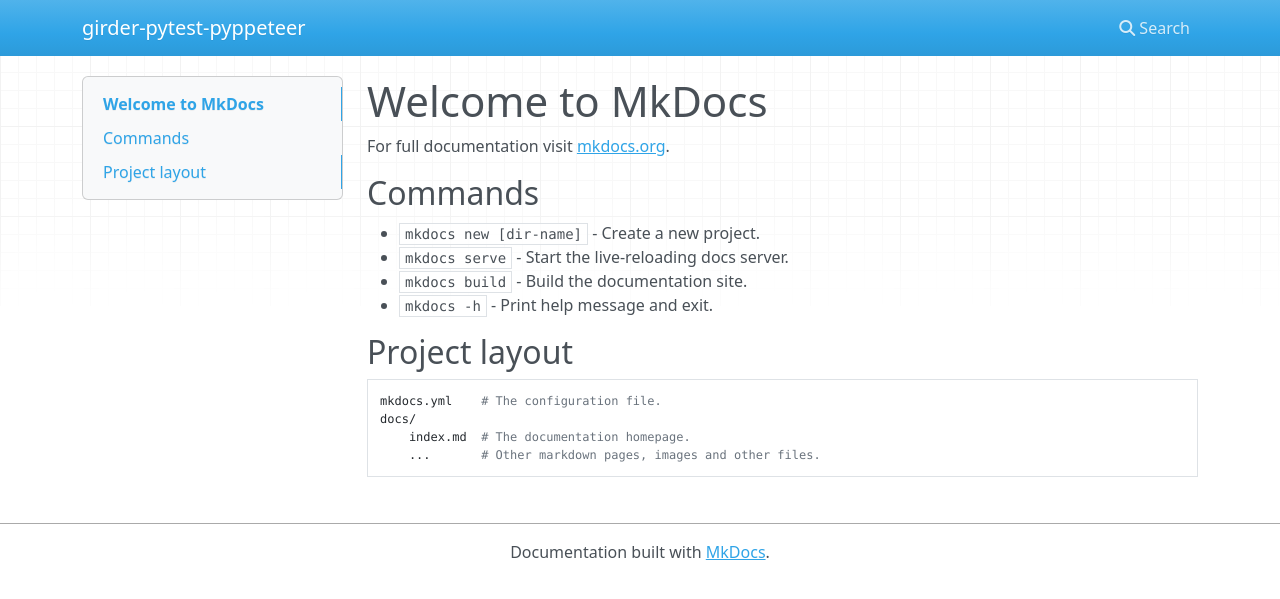
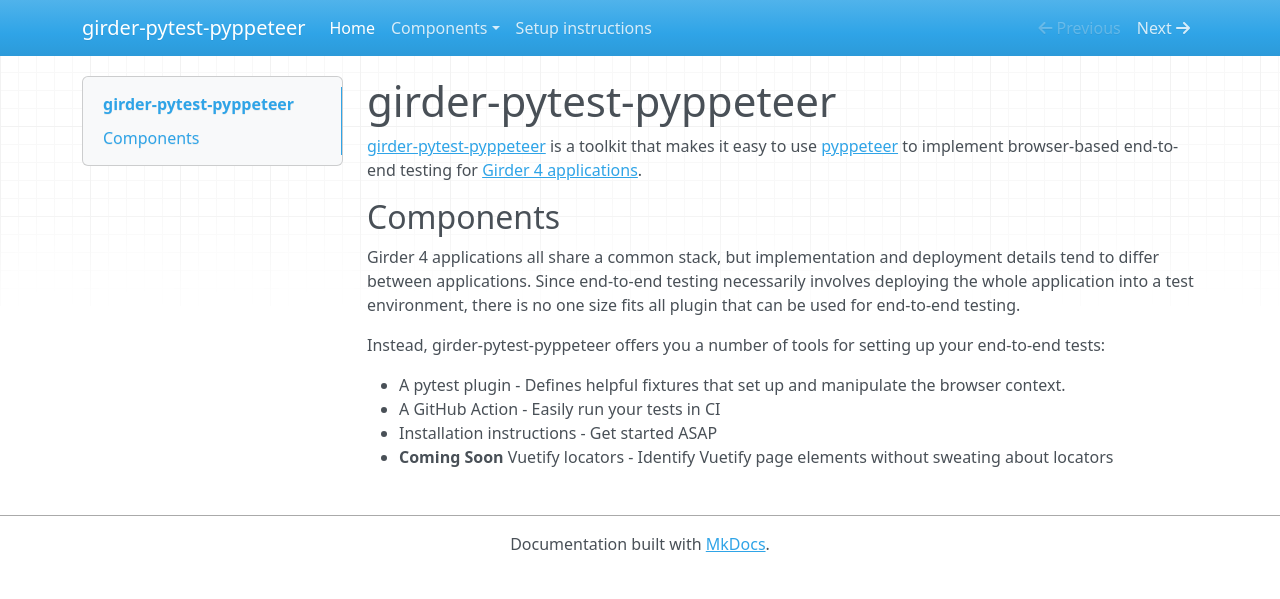
Before and after one commit to dchiquito/girder-4-pyppeteer-test, an MkDocs documentation site: the page built from docs/index.md, in a window 1280 px wide. Shown: the top 599 px of the page. Built offline with MkDocs 1.6.1, drawn with Linux system fonts in a browser that asks for light colours; nearby versions of some CDN libraries.

```diff
--- a/docs/index.md
+++ b/docs/index.md
@@ -1,17 +1,13 @@
-# Welcome to MkDocs
+# girder-pytest-pyppeteer
 
-For full documentation visit [mkdocs.org](https://www.mkdocs.org).
+[girder-pytest-pyppeteer](https://github.com/girder/girder-pytest-pyppeteer) is a toolkit that makes it easy to use [pyppeteer](https://github.com/pyppeteer/pyppeteer) to implement browser-based end-to-end testing for [Girder 4 applications](https://github.com/girder/cookiecutter-girder-4).
 
-## Commands
+## Components
+Girder 4 applications all share a common stack, but implementation and deployment details tend to differ between applications. Since end-to-end testing necessarily involves deploying the whole application into a test environment, there is no one size fits all plugin that can be used for end-to-end testing.
 
-* `mkdocs new [dir-name]` - Create a new project.
-* `mkdocs serve` - Start the live-reloading docs server.
-* `mkdocs build` - Build the documentation site.
-* `mkdocs -h` - Print help message and exit.
+Instead, girder-pytest-pyppeteer offers you a number of tools for setting up your end-to-end tests:
 
-## Project layout
-
-    mkdocs.yml    # The configuration file.
-    docs/
-        index.md  # The documentation homepage.
-        ...       # Other markdown pages, images and other files.
+* A pytest plugin - Defines helpful fixtures that set up and manipulate the browser context.
+* A GitHub Action - Easily run your tests in CI
+* Installation instructions - Get started ASAP
+* **Coming Soon** Vuetify locators - Identify Vuetify page elements without sweating about locators
--- a/mkdocs.yml
+++ b/mkdocs.yml
@@ -1 +1,10 @@
 site_name: girder-pytest-pyppeteer
+
+plugins:
+  - mkdocstrings
+
+nav:
+  - Home: 'index.md'
+  - Components:
+    - 'pytest_plugin.md'
+  - 'setup.md'
--- a/pyproject.toml
+++ b/pyproject.toml
@@ -12,6 +12,8 @@ pytest = "^7.0.1"
 # dependencies to run pyppeteer tests
 pyppeteer = {version = "^1.0.2", optional = true}
 pytest-asyncio = {version = "^0.18.1", optional = true}
+mkdocs = {version = "^1.2.3", extras = ["docs"]}
+mkdocstrings = {version = "^0.18.1", extras = ["docs"]}
 
 [tool.poetry.extras]
 pyppeteer = [
```
Also changed, not shown: docs/github_action.md (added, +2 -0 lines), docs/pytest_plugin.md (added, +21 -0 lines), docs/setup.md (added, +68 -0 lines), 1 other file.
